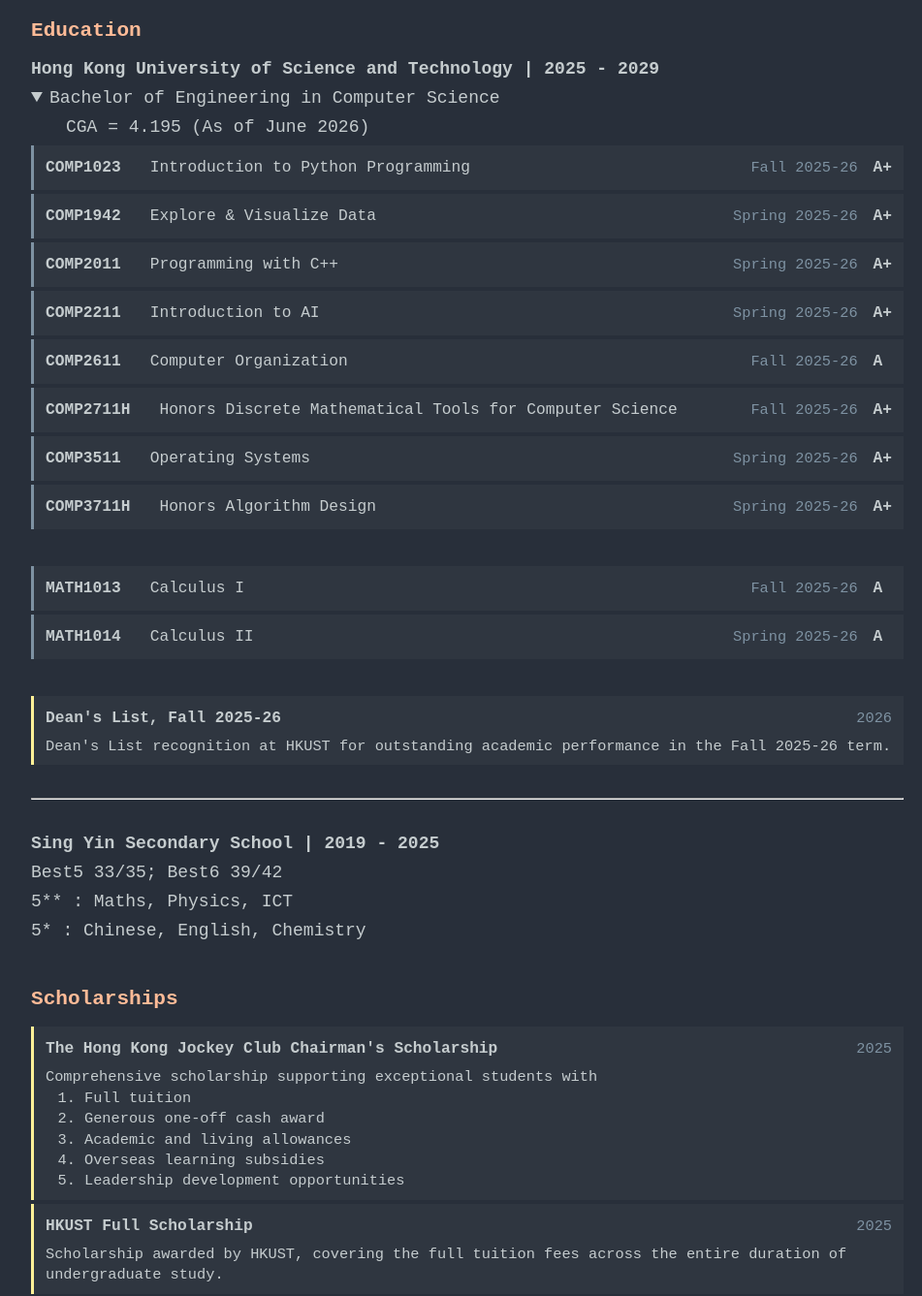
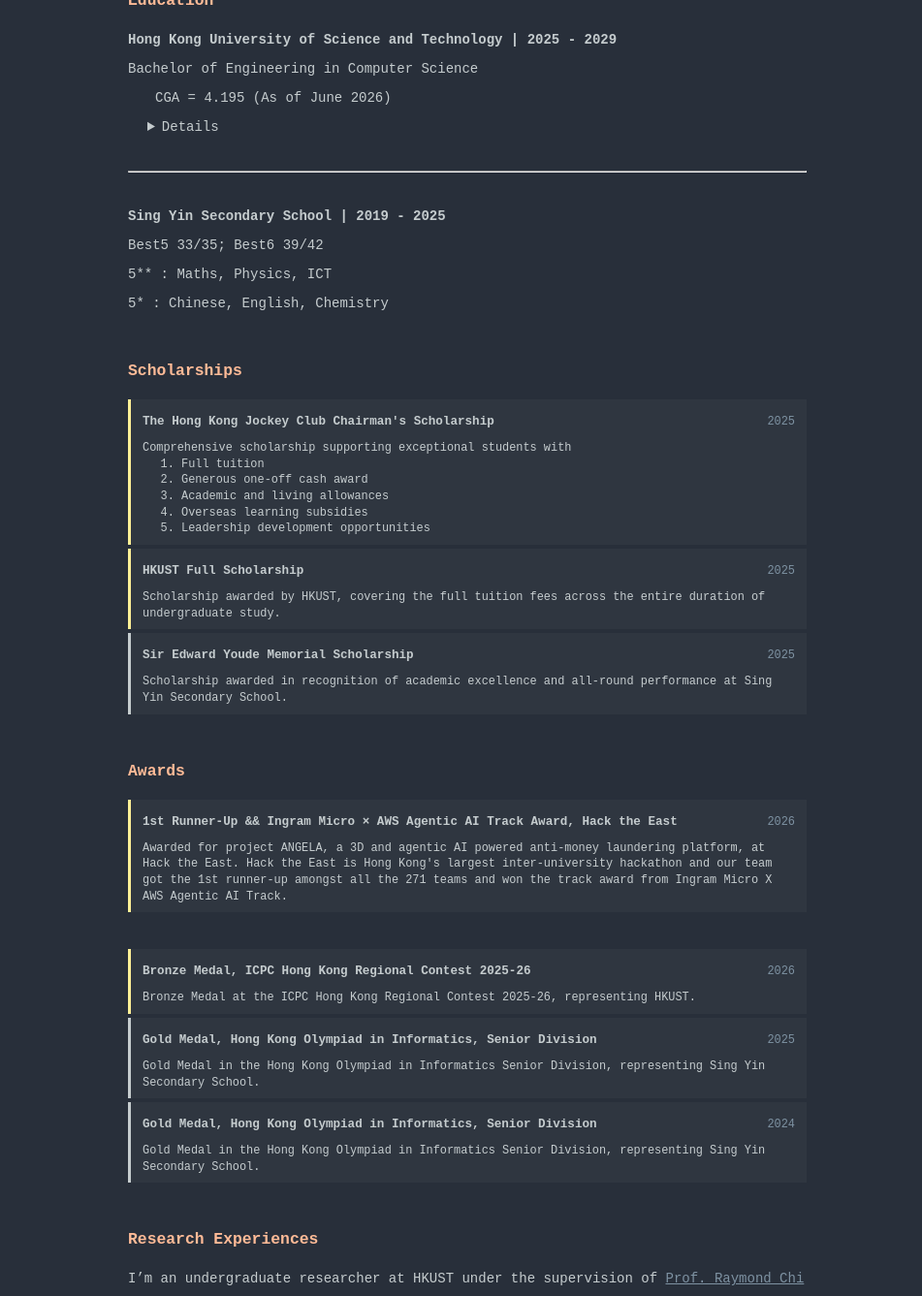
Before and after one commit to DanielChan0305/DanielChan0305.github.io, a Jekyll site: the page built from index.md, in a window 1280 px wide, cut to the strip 531-1868 px from the top of the page. Shown: the whole strip at 97% size, without its empty margins (158-1109 px from the left). Built offline with Jekyll 4.4.1, drawn with Linux system fonts in a browser that asks for light colours.

Commit message:
fix(): put the grade details inside its own toggle container

```diff
--- a/_sass/page.scss
+++ b/_sass/page.scss
@@ -2,7 +2,7 @@
 
 /* Base */
 html {
-  font-size: 18px;
+  font-size: 14px;
 }
 
 /* 01 Font family */
--- a/_sass/wrapper.scss
+++ b/_sass/wrapper.scss
@@ -3,7 +3,7 @@
 .wrapper-main, .wrapper-header, .wrapper-footer {
   width: 100%;
   margin: 0 auto;
-  max-width: 900px;
+  max-width: 700px;
 }
 
 /* Sticky Footer */
--- a/index.md
+++ b/index.md
@@ -20,41 +20,47 @@
 ### Education
 
 #### Hong Kong University of Science and Technology | 2025 - 2029
-<details open>
-<summary>Bachelor of Engineering in Computer Science</summary>
+Bachelor of Engineering in Computer Science
 <p style='margin-left : 2rem'>CGA = 4.195 (As of June 2026)</p>
 
-{% include course.html code="COMP1023" name="Introduction to Python Programming" grade="A+" semester="Fall 2025-26" %}
+<div style="padding-left : 20px">
+   <details close>
+   <summary>
+      Details
+   </summary>
+
+   {% include course.html code="COMP1023" name="Introduction to Python Programming" grade="A+" semester="Fall 2025-26" %}
 
 
-{% include course.html code="COMP1942" name="Explore & Visualize Data" grade="A+" semester="Spring 2025-26" %}
+   {% include course.html code="COMP1942" name="Explore & Visualize Data" grade="A+" semester="Spring 2025-26" %}
 
-{% include course.html code="COMP2011" name="Programming with C++" grade="A+" semester="Spring 2025-26" %}
+   {% include course.html code="COMP2011" name="Programming with C++" grade="A+" semester="Spring 2025-26" %}
 
-{% include course.html code="COMP2211" name="Introduction to AI" grade="A+" semester="Spring 2025-26" %}
+   {% include course.html code="COMP2211" name="Introduction to AI" grade="A+" semester="Spring 2025-26" %}
 
-{% include course.html code="COMP2611" name="Computer Organization" grade="A" semester="Fall 2025-26" %}
-{% include course.html code="COMP2711H" name="Honors Discrete Mathematical Tools for Computer Science" grade="A+" semester="Fall 2025-26" %}
+   {% include course.html code="COMP2611" name="Computer Organization" grade="A" semester="Fall 2025-26" %}
+   {% include course.html code="COMP2711H" name="Honors Discrete Mathematical Tools for Computer Science" grade="A+" semester="Fall 2025-26" %}
 
-{% include course.html code="COMP3511" name="Operating Systems" grade="A+" semester="Spring 2025-26" %}
+   {% include course.html code="COMP3511" name="Operating Systems" grade="A+" semester="Spring 2025-26" %}
 
-{% include course.html code="COMP3711H" name="Honors Algorithm Design" grade="A+" semester="Spring 2025-26" %}
-<br>
+   {% include course.html code="COMP3711H" name="Honors Algorithm Design" grade="A+" semester="Spring 2025-26" %}
+   <br>
 
-{% include course.html code="MATH1013" name="Calculus I" grade="A" semester="Fall 2025-26" %}
+   {% include course.html code="MATH1013" name="Calculus I" grade="A" semester="Fall 2025-26" %}
 
-{% include course.html code="MATH1014" name="Calculus II" grade="A" semester="Spring 2025-26" %}
+   {% include course.html code="MATH1014" name="Calculus II" grade="A" semester="Spring 2025-26" %}
 
-<br>
+   <br>
 
-{% include container.html
-   title="Dean's List, Fall 2025-26"
-   year="2026"
-   info="Dean's List recognition at HKUST for outstanding academic performance in the Fall 2025-26 term."
-   highlight=true
-%}
+   {% include container.html
+      title="Dean's List, Fall 2025-26"
+      year="2026"
+      info="Dean's List recognition at HKUST for outstanding academic performance in the Fall 2025-26 term."
+      highlight=true
+   %}
 
-</details>
+   </details>
+</div>
 
 <br>
 
```
